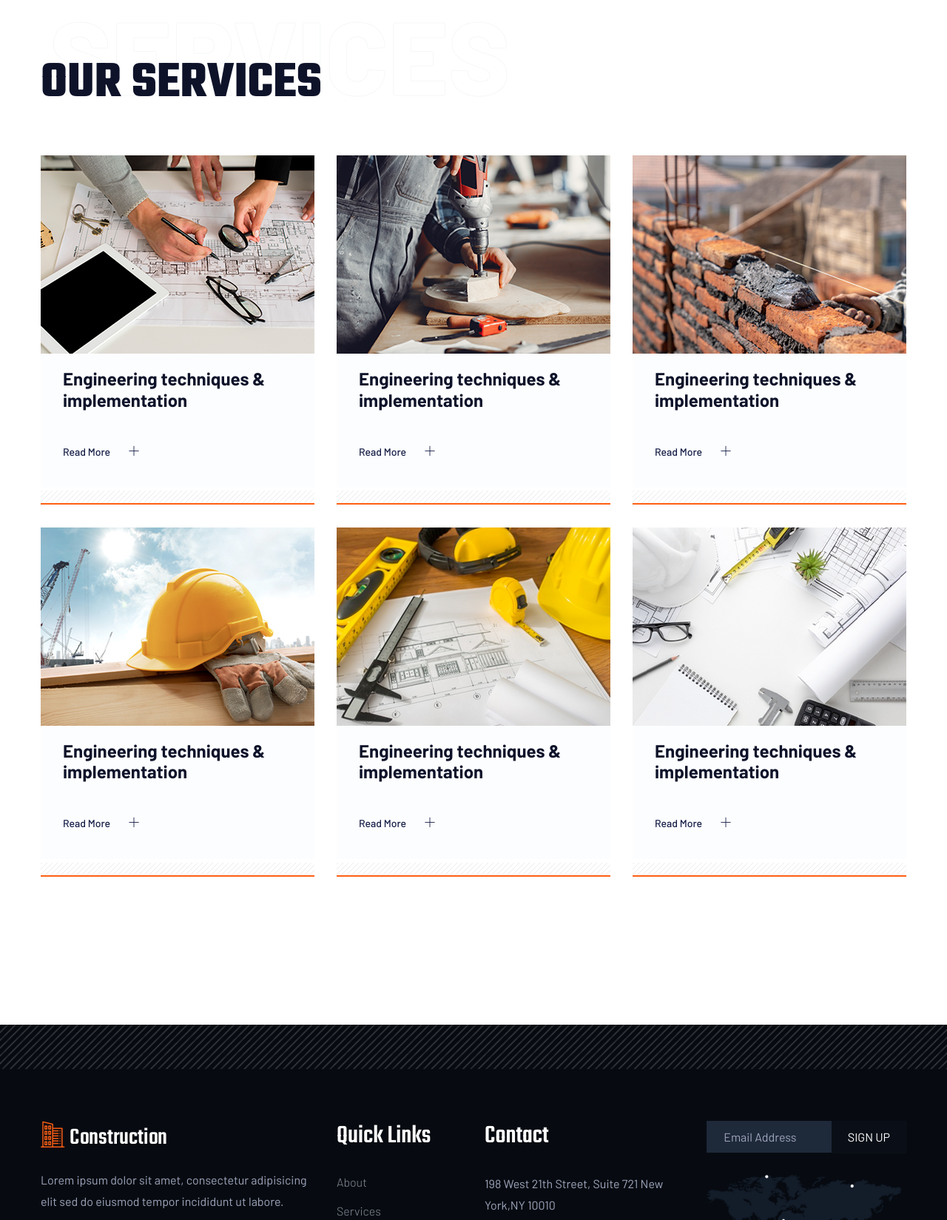
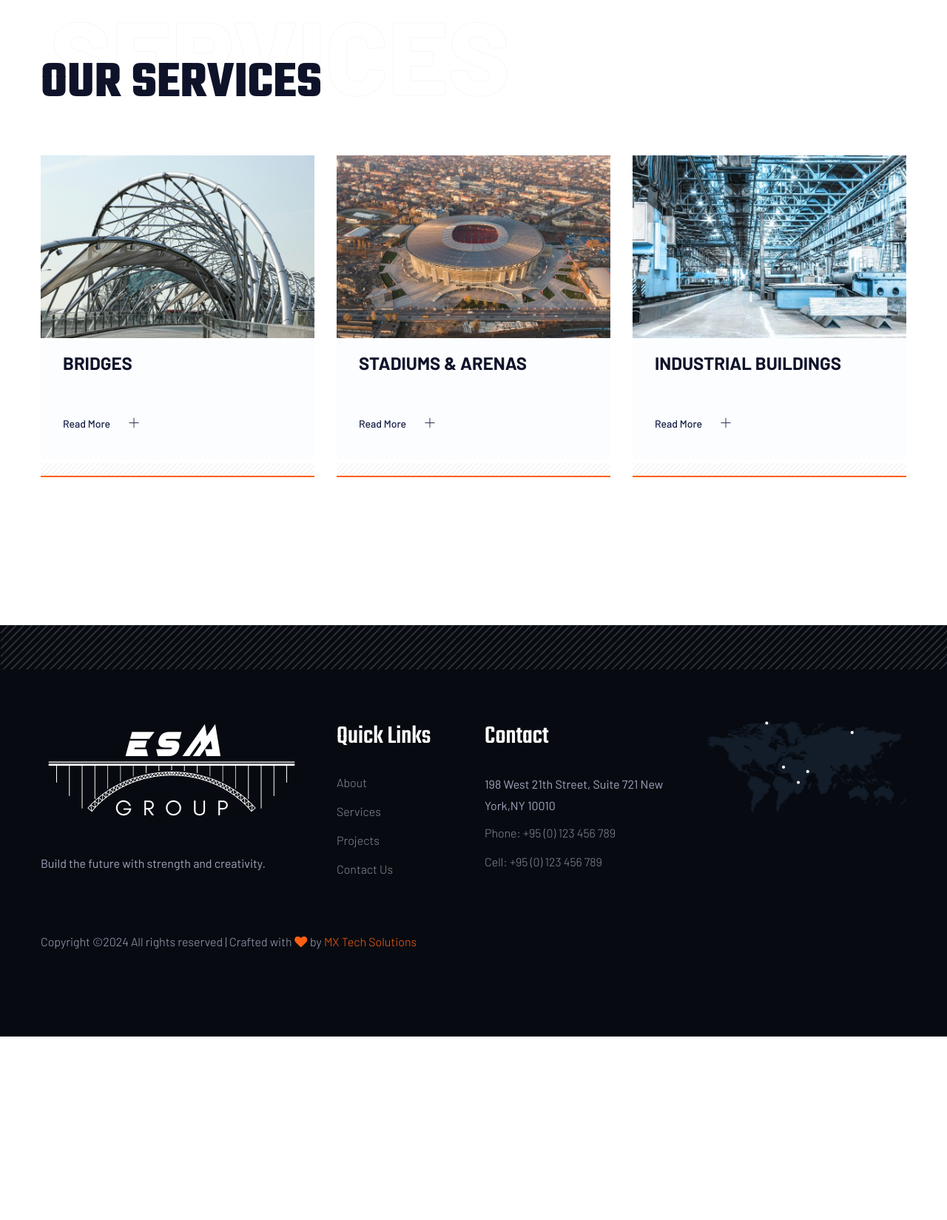
Before and after one commit to xhuljansadiku/EsmGroup, a plain HTML site: page services.html in a window 1280 px wide. Shown: the part 701-2350 px from the top of the page at 74% size. After the commit the page ends 2102 px from the top, so only its background shows below. Drawn offline with Linux system fonts and the light colour scheme.

Commit message:
services updated

```diff
--- a/services.html
+++ b/services.html
@@ -1,9 +1,9 @@
 <!doctype html>
-<html class="no-js" lang="zxx">
+<html class="no-js" lang="en">
     <head>
         <meta charset="utf-8">
         <meta http-equiv="x-ua-compatible" content="ie=edge">
-        <title>Construction HTML-5 Template</title>
+        <title>Our Services | ESM Group  </title>
         <meta name="description" content="">
         <meta name="viewport" content="width=device-width, initial-scale=1">
         <link rel="manifest" href="site.webmanifest">
@@ -12,7 +12,6 @@
 		<!-- CSS here -->
             <link rel="stylesheet" href="assets/css/bootstrap.min.css">
             <link rel="stylesheet" href="assets/css/owl.carousel.min.css">
-            <link rel="stylesheet" href="assets/css/gijgo.css">
             <link rel="stylesheet" href="assets/css/slicknav.css">
             <link rel="stylesheet" href="assets/css/animate.min.css">
             <link rel="stylesheet" href="assets/css/magnific-popup.css">
@@ -21,7 +20,6 @@
             <link rel="stylesheet" href="assets/css/slick.css">
             <link rel="stylesheet" href="assets/css/nice-select.css">
             <link rel="stylesheet" href="assets/css/style.css">
-            <link rel="stylesheet" href="assets/css/responsive.css">
    </head>
 
    <body>
@@ -71,9 +69,9 @@
                             <div class="col-xl-2 col-lg-2 col-md-1">
                                 <div class="logo">
                                     <!-- logo-1 -->
-                                    <a href="index.html" class="big-logo"><img src="assets/img/logo/logo.png" alt=""></a>
+                                    <a href="index.html" class="big-logo"><img src="assets/img/logo/3.png" width="200px" alt=""></a>
                                     <!-- logo-2 -->
-                                    <a href="index.html" class="small-logo"><img src="assets/img/logo/loder-logo.png" alt=""></a>
+                                    <a href="index.html" class="small-logo"><img src="assets/img/logo/3.png" width="200px" alt=""></a>
                                 </div>
                             </div>
                             <div class="col-xl-8 col-lg-8 col-md-8">
@@ -85,6 +83,7 @@
                                             <li><a href="about.html">About</a></li>
                                             <li><a href="project.html">Projects</a></li>
                                             <li><a href="services.html">Services</a></li>
+                                            <!--
                                             <li><a href="blog.html">Blog</a>
                                                 <ul class="submenu">
                                                     <li><a href="blog.html">Blog</a></li>
@@ -98,6 +97,7 @@
                                                     <li><a href="services_details.html">Services Details</a></li>
                                                 </ul>
                                             </li>
+                                -->
                                             <li><a href="contact.html">Contact</a></li>
                                         </ul>
                                     </nav>
@@ -119,6 +119,7 @@
        </div>
         <!-- Header End -->
     </header>
+
     <main>
         <!-- slider Area Start-->
         <div class="slider-area ">
@@ -131,7 +132,7 @@
                                 <nav aria-label="breadcrumb ">
                                     <ol class="breadcrumb">
                                     <li class="breadcrumb-item"><a href="index.html">Home</a></li>
-                                    <li class="breadcrumb-item"><a href="#">Services</a></li>
+                                    <li class="breadcrumb-item"><a href="services.html">Services</a></li>
                                     </ol>
                                 </nav>
                             </div>
@@ -141,10 +142,78 @@
             </div>
         </div>
         <!-- slider Area End-->
+
+
                 <!-- Services Area Start -->
                 <div class="services-area1 section-padding30">
                     <div class="container">
                         <!-- section tittle -->
+                        <div class="row">
+                            <div class="col-lg-12">
+                                <div class="section-tittle mb-55">
+                                    <div class="front-text">
+                                        <h2 class="">Our Services</h2>
+                                    </div>
+                                    <span class="back-text">Services</span>
+                                </div>
+                            </div>
+                        </div>
+                        <div class="row">
+                            <div class="col-xl-4 col-lg-4 col-md-6">
+                                <div class="single-service-cap mb-30">
+                                    <div class="service-img">
+                                        <img src="assets/img/service/service-1.jpg" alt="Bridges">
+                                    </div>
+                                    <div class="service-cap">
+                                        <h4><a href="services_details.html">BRIDGES</a></h4>
+                                        <a href="services_details.html" class="more-btn mt-5">Read More <i class="ti-plus"></i></a>
+                                    </div>
+                                    <div class="service-icon">
+                                        <img src="assets/img/icon/services_icon1.png" alt="">
+                                    </div>
+                                </div>
+                            </div>
+                            <div class="col-xl-4 col-lg-4 col-md-6">
+                                <div class="single-service-cap mb-30">
+                                    <div class="service-img">
+                                        <img src="assets/img/service/service-2.jpg" alt="Stadiums and Arenas">
+                                    </div>
+                                    <div class="service-cap">
+                                        <h4><a href="services_details.html">STADIUMS & ARENAS</a></h4>
+                                        <a href="services_details.html" class="more-btn mt-5">Read More <i class="ti-plus"></i></a>
+                                    </div>
+                                    <div class="service-icon">
+                                        <img src="assets/img/icon/services_icon1.png" alt="">
+                                    </div>
+                                </div>
+                            </div>
+                            <div class="col-xl-4 col-lg-4 col-md-6">
+                                <div class="single-service-cap mb-30">
+                                    <div class="service-img">
+                                        <img src="assets/img/service/service-3.jpg" alt="Industrial units and buildings">
+                                    </div>
+                                    <div class="service-cap">
+                                        <h4><a href="services_details.htmlaa">INDUSTRIAL BUILDINGS
+                                        </a></h4>
+                                        <a href="services_details.html" class="more-btn mt-5">Read More <i class="ti-plus"></i></a>
+                                    </div>
+                                    <div class="service-icon">
+                                        <img src="assets/img/icon/services_icon1.png" alt="">
+                                    </div>
+                                </div>
+                            </div>
+                        </div>
+                    </div>
+                </div>
+                <!-- Services Area End -->
+
+
+
+
+        <!-- Services Area Start
+        <div class="services-area1 section-padding30">
+            <div class="container">
+               section tittle
                 <div class="row">
                     <div class="col-lg-12">
                         <div class="section-tittle mb-55">
@@ -243,27 +312,32 @@
                 </div>
             </div>
         </div>
-        <!-- Services Area End -->
+        Services Area End -->
+
+
     </main>
+
   <footer>
         <!-- Footer Start-->
         <div class="footer-main">
                 <div class="footer-area footer-padding">
                     <div class="container">
                         <div class="row  justify-content-between">
+
                             <div class="col-lg-4 col-md-4 col-sm-8">
                                 <div class="single-footer-caption mb-30">
                                     <!-- logo -->
                                     <div class="footer-logo">
-                                     <a href="index.html"><img src="assets/img/logo/logo2_footer.png" alt=""></a>
+                                        <a href="index.html"><img src="assets/img/logo/3.png" alt=""></a>
                                     </div>
                                     <div class="footer-tittle">
                                         <div class="footer-pera">
-                                         <p class="info1">Lorem ipsum dolor sit amet, consectetur adipisicing elit sed do eiusmod tempor incididunt ut labore.</p>
+                                            <p class="info1">Build the future with strength and creativity.</p>
                                         </div>
                                     </div>
                                 </div>
                             </div>
+
                             <div class="col-lg-2 col-md-4 col-sm-5">
                                 <div class="single-footer-caption mb-50">
                                     <div class="footer-tittle">
@@ -277,13 +351,13 @@
                                     </div>
                                 </div>
                             </div>
+
                             <div class="col-lg-3 col-md-4 col-sm-7">
                                 <div class="single-footer-caption mb-50">
                                     <div class="footer-tittle">
                                         <h4>Contact</h4>
                                         <div class="footer-pera">
-                                         <p class="info1">198 West 21th Street,
-                                             Suite 721 New York,NY 10010</p>
+                                            <p class="info1">198 West 21th Street, Suite 721 New York,NY 10010</p>
                                         </div>
                                         <ul>
                                             <li><a href="#">Phone: +95 (0) 123 456 789</a></li>
@@ -292,9 +366,11 @@
                                     </div>
                                 </div>
                             </div>
+
                             <div class="col-lg-3 col-md-6 col-sm-8">
                                 <div class="single-footer-caption mb-50">
-                                 <!-- Form -->
+                                    <!-- Form
+
                                     <div class="footer-form">
                                         <div id="mc_embed_signup">
                                             <form target="_blank" action="https://spondonit.us12.list-manage.com/subscribe/post?u=1462626880ade1ac87bd9c93a&amp;id=92a4423d01" method="get" class="subscribe_form relative mail_part" novalidate="true">
@@ -308,19 +384,23 @@
                                             </form>
                                         </div>
                                     </div>
+-->
                                     <!-- Map -->
                                     <div class="map-footer">
                                         <img src="assets/img/gallery/map-footer.png" alt="">
                                     </div>
                                 </div>
                             </div>
+
+
                         </div>
+
                         <!-- Copy-Right -->
                         <div class="row align-items-center">
                             <div class="col-xl-12 ">
                                 <div class="footer-copy-right">
                                     <p><!-- Link back to Colorlib can't be removed. Template is licensed under CC BY 3.0. -->
-  Copyright &copy;<script>document.write(new Date().getFullYear());</script> All rights reserved | This template is made with <i class="fa fa-heart" aria-hidden="true"></i> by <a href="https://colorlib.com" target="_blank">Colorlib</a>
+  Copyright &copy;<script>document.write(new Date().getFullYear());</script> All rights reserved | Crafted with  <i class="fa fa-heart" aria-hidden="true"></i> by <a href="https://mx-techsolutions.co.uk/" target="_blank">MX Tech Solutions</a>
   <!-- Link back to Colorlib can't be removed. Template is licensed under CC BY 3.0. --></p>
                                 </div>
                             </div>
```
Also changed, not shown: index.html (+1 -1 lines), assets/img/david/blog-1.jpg (added). Lines whose indentation alone changed are shown as unchanged.
